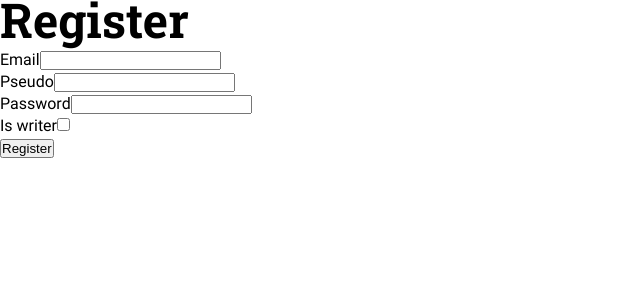
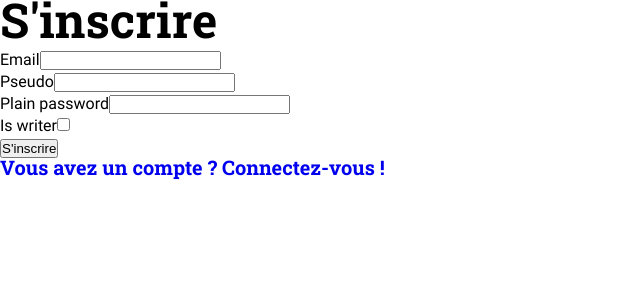
Before and after one commit to AnthoB-Dev/Parole-libre, a Symfony app: template templates/registration/register.html.twig in a window 1280 px wide. Shown: the part 214-514 px from the top of the page, without its empty margins (0-640 px from the left). Run offline with Twig, Linux system fonts and the light colour scheme; the template is opened without the code that fills it, so the values that code supplies are empty; form fields are guessed from the names that the template uses; some libraries are stand-ins or nearby versions.

Commit message:
commit j4 18 30

```diff
--- a/src/Form/RegistrationFormType.php
+++ b/src/Form/RegistrationFormType.php
@@ -20,12 +20,15 @@ class RegistrationFormType extends AbstractType
         $builder
             ->add('email')
             ->add('pseudo', TextType::class, [
-
+                "label" => "Pseudo",
+                "required" => true,
             ])
             ->add('plainPassword', PasswordType::class, [
                 // instead of being set onto the object directly,
                 // this is read and encoded in the controller
+                "label" => "Mot de passe",
                 'mapped' => false,
+                "required" => true,
                 'attr' => ['autocomplete' => 'new-password'],
                 // 'constraints' => [
                 //     new NotBlank([
--- a/templates/base.html.twig
+++ b/templates/base.html.twig
@@ -7,7 +7,7 @@
         <title>{% block title %}Parole Libre{% endblock %}</title>
         <link rel="shortcut icon" href="{{asset("favicon.ico")}}" type="image/x-icon">
         <link href="../node_modules/@fortawesome/fontawesome-free/css/all.css" rel="stylesheet">
-        {% if app.request.attributes.get('_route')|starts_with('app_admin') or app.request.attributes.get('_route') == 'app_login' %}
+        {% if app.request.attributes.get('_route')|starts_with('app_admin') or app.request.attributes.get('_route') == 'app_login' or app.request.attributes.get('_route') == 'app_register' %}
             <link href="https://cdn.jsdelivr.net/npm/bootstrap@5.3.0-alpha3/dist/css/bootstrap.min.css" rel="stylesheet" integrity="sha384-KK94CHFLLe+nY2dmCWGMq91rCGa5gtU4mk92HdvYe+M/SXH301p5ILy+dN9+nJOZ" crossorigin="anonymous">
         {% endif %}
         <link rel="stylesheet" href="{{asset("assets/css/style.css")}}">
@@ -30,8 +30,8 @@
                 {% include "components/_sidebar-admin.html.twig" %}
                 <div class="sidebar-placeholder"></div>
 
-            {% elseif app.request.attributes.get('_route') == 'app_login' %}
-                {# Si page login, aucun header #}
+            {% elseif app.request.attributes.get('_route') == 'app_login' or app.request.attributes.get('_route') == 'app_register' %}
+                {# Si page login ou register, aucun header #}
             {% else %}
 
                 <header id="header-container">
@@ -44,10 +44,10 @@
 
         {% endblock %}
 
-        <main class="{% if app.request.attributes.get('_route')|starts_with('app_admin') %}body-container-admin{% else %}body-container{% endif %}"{% if app.request.attributes.get('_route') == 'app_login' %} style="height: 100vh;" {% endif %}>
+        <main class="{% if app.request.attributes.get('_route')|starts_with('app_admin') %}body-container-admin{% else %}body-container{% endif %}"{% if app.request.attributes.get('_route') == 'app_login' or app.request.attributes.get('_route') == 'app_register' %} style="height: 100vh;" {% endif %}>
 
-            {% if app.request.attributes.get('_route')|starts_with('app_admin') or app.request.attributes.get('_route') == 'app_login' %}
-
+            {% if app.request.attributes.get('_route')|starts_with('app_admin') or app.request.attributes.get('_route') == 'app_login' or app.request.attributes.get('_route') == 'app_register' %}
+                {# Si page login ou register, aucune nav #}
             {% else %}
                 {% include "components/_generic-navlinks.html.twig" %}
             {% endif %}
--- a/templates/components/_generic-header.html.twig
+++ b/templates/components/_generic-header.html.twig
@@ -18,10 +18,12 @@
             {% if app.user %}
                <div class="social-box"><a href="#" class="icon-user"><i class="fa-solid fa-user"></i></a></div>
                <div class="social-box"><a href="{{path("app_logout")}}" class="icon-user"><i class="fa-solid fa-right-from-bracket"></i></a></div>
+               {% if "ROLE_ADMIN" in app.user.roles or "ROLE_SUPERADMIN" in app.user.roles %}
+                  <div class="social-box"><a href="{{path("app_admin_index")}}" class="icon-user"><i class="fa-solid fa-gear"></i></i></a></div>
+               {% endif %}
             {% else %}
                <div class="social-box"><a href="{{path("app_login")}}" class="icon-user"><i class="fa-solid fa-right-to-bracket" style="color: var(--clr-logo-green);"></i></a></div>
             {% endif %}
       </div>
    </div>
-
 </div>
--- a/templates/registration/register.html.twig
+++ b/templates/registration/register.html.twig
@@ -3,16 +3,41 @@
 {% block title %}Register{% endblock %}
 
 {% block body %}
-    <h1>Register</h1>
 
-    {{ form_start(registrationForm) }}
+    {# {{ form_start(registrationForm) }}
         {{ form_row(registrationForm.email) }}
         {{ form_row(registrationForm.pseudo) }}
-        {{ form_row(registrationForm.plainPassword, {
-            label: 'Password'
-        }) }}
+        {{ form_row(registrationForm.plainPassword) }}
         {{ form_row(registrationForm.isWriter) }}
 
-        <button type="submit" class="btn">Register</button>
-    {{ form_end(registrationForm) }}
+        <button type="submit" class="btn">S'inscrire</button>
+    {{ form_end(registrationForm) }} #}
+
+    <div class="d-flex f-col m-auto">
+
+        <div class="form-signin">
+            {{ form_start(registrationForm) }}
+            <div class="form-signin">
+                <h1 class="h3 mb-3 fw-normal text-center">S'inscrire</h1>
+
+                <div class="form-floating mb-1 d-flex f-col">
+                    {{ form_row(registrationForm.email) }}
+                </div>
+                <div class="form-floating mb-1">
+                    {{ form_row(registrationForm.pseudo) }}
+                </div>
+                <div class="form-floating mb-1">
+                    {{ form_row(registrationForm.plainPassword) }}
+                </div>
+                <div class="checkbox mb-3">
+                    {{ form_row(registrationForm.isWriter) }}
+                </div>
+            </div>
+            <button type="submit" class="btn btn-lg btn-success mb-3">S'inscrire</button>
+            {{ form_end(registrationForm) }}
+            <div class="m-3">
+                <a href="{{path("app_login")}}" class="text-primary">Vous avez un compte ? Connectez-vous !</a>
+            </div>
+        </div>
+    </div>
 {% endblock %}
```
Also changed, not shown: src/Repository/ArticleRepository.php (+16 -4 lines), templates/security/login.html.twig (+11 -9 lines), 4 other files.
